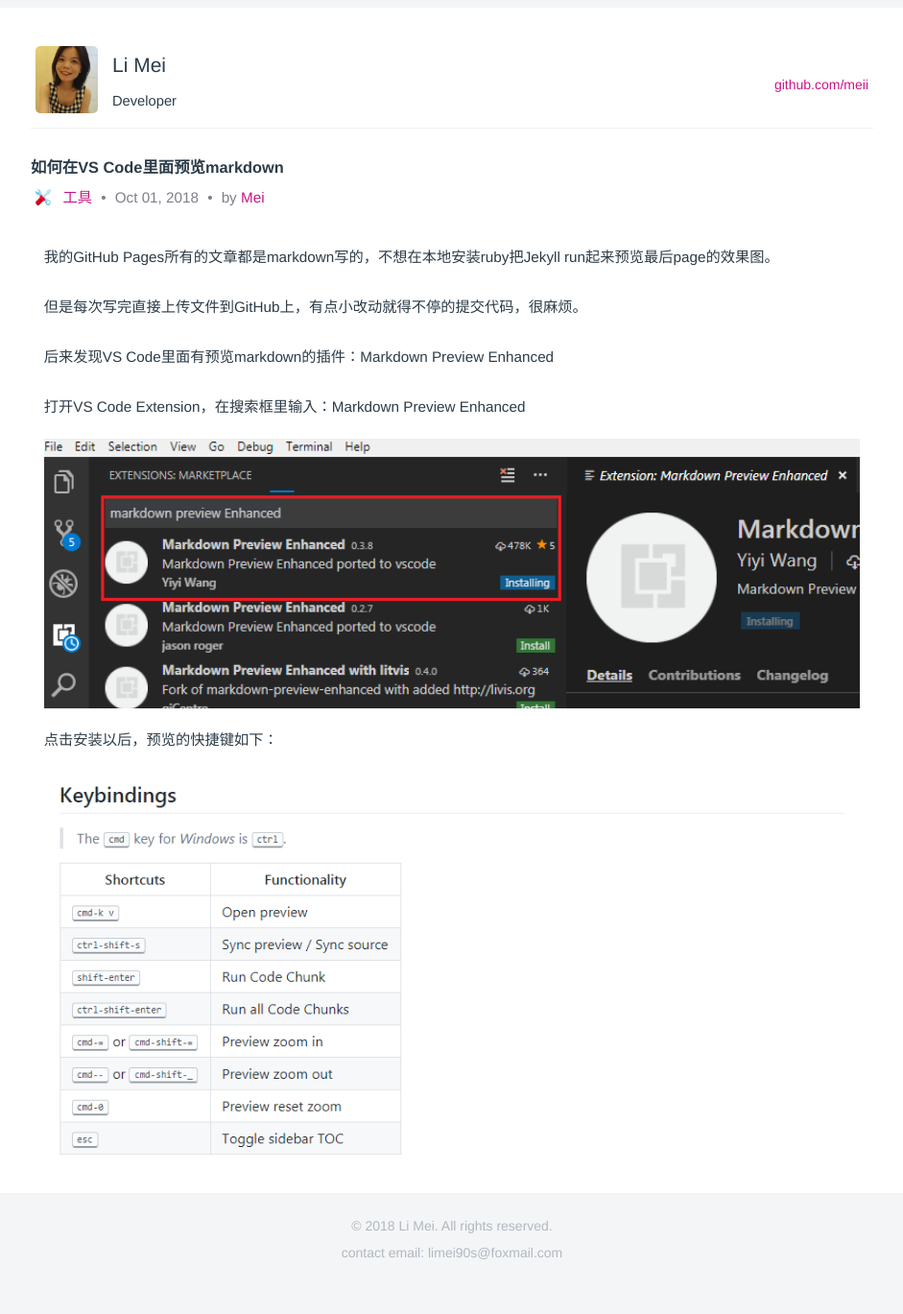
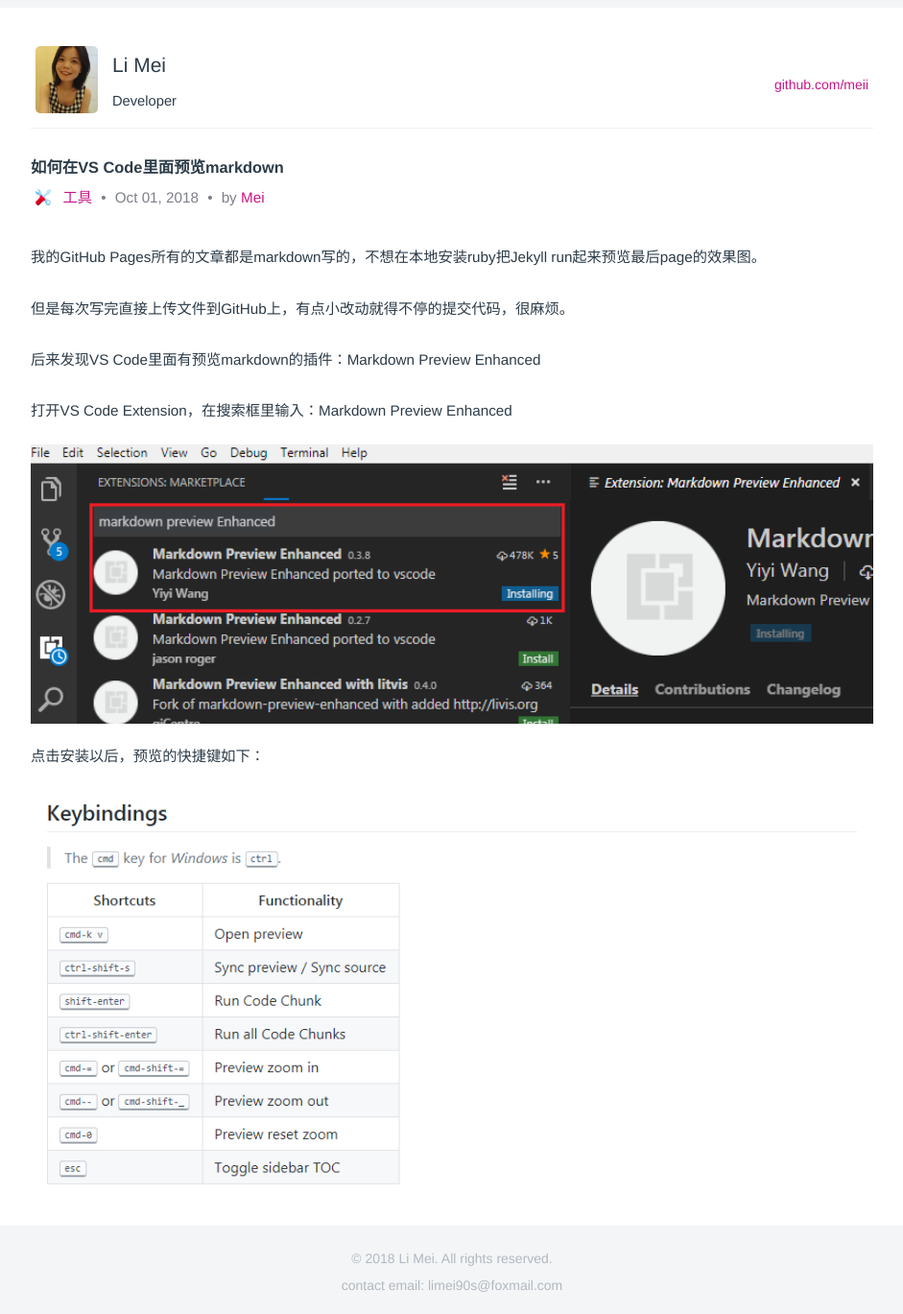
Before and after one commit to LiMeii/LiMeii.github.io, a Jekyll site: the page built from _posts/2018-10-01-tools-markdown-preview.md, in a window 1280 px wide. Shown: the whole page at 96% size, without its empty margins (177-1118 px from the left). Built offline with Jekyll 4.4.1, drawn with Linux system fonts in a browser that asks for light colours; before the commit the page ends 1335 px from its top, so only the background shows below that.

Commit message:
update css

```diff
--- a/assets/base.css
+++ b/assets/base.css
@@ -133,7 +133,6 @@
 }
 
 p {
-    margin: 0.9em;
     line-height: 2.5em;
     font-size: 1.09em;
 }
```
